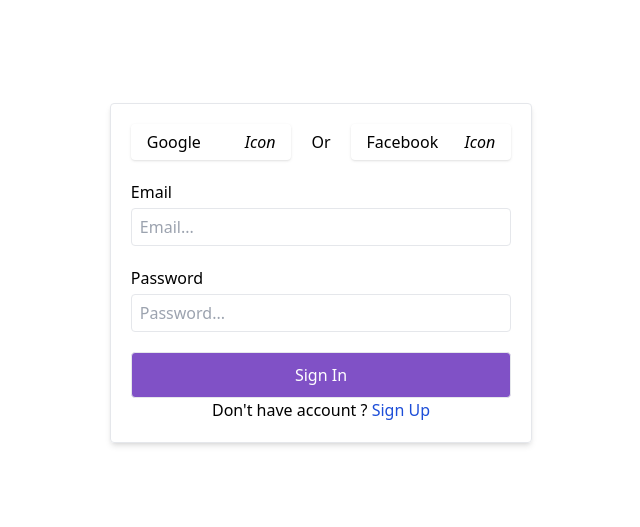
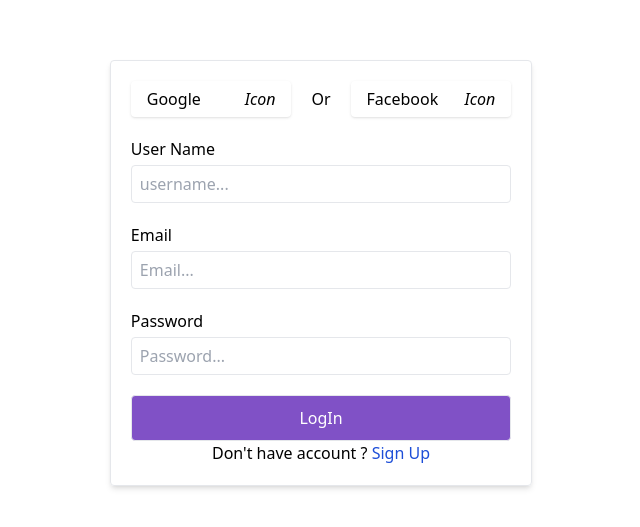
Before and after one commit to Jamshaid-wali123/fyp-project, a React (Vite) app: page /sign-in in a window 1280 px wide. Shown: the part 127-654 px from the top of the page, without its empty margins (319-959 px from the left). Built offline with nearby package versions, Linux system fonts and the light colour scheme.

Commit message:
something you want to name

```diff
--- a/src/components/Navbar.jsx
+++ b/src/components/Navbar.jsx
@@ -1,7 +1,8 @@
-import { Link } from "react-router-dom"
+import { Link, useNavigate } from "react-router-dom"
 import HeroSection from "./HeroSection"
 
 const Navbar = () => {
+  const navigate = useNavigate()
   return (
     <div className={"bg-[url('bg.png')] w-screen h-screen relative"}>
 <nav className=" text-white border-gray-200 dark:bg-gray-900">
@@ -12,7 +13,7 @@
   <div className="flex items-center md:order-2 space-x-3 md:space-x-0 rtl:space-x-reverse">
     <div className="flex gap-2">
     <Link to={'sign-in'}>Login</Link>
-      <button type="button" className="flex text-sm bg-gray-800 rounded-full md:me-0 focus:ring-4 focus:ring-gray-300 dark:focus:ring-gray-600" id="user-menu-button" aria-expanded="false" data-dropdown-toggle="user-dropdown" data-dropdown-placement="bottom">
+      <button onClick={() => navigate('/profile')} type="button" className="flex text-sm bg-gray-800 rounded-full md:me-0 focus:ring-4 focus:ring-gray-300 dark:focus:ring-gray-600" id="user-menu-button" aria-expanded="false" data-dropdown-toggle="user-dropdown" data-dropdown-placement="bottom">
         <span className="sr-only">Open user menu</span>
         <img className="w-8 h-8 rounded-full object-cover" src="https://images.unsplash.com/photo-1494790108377-be9c29b29330?q=80&w=1887&auto=format&fit=crop&ixlib=rb-4.0.3&ixid=M3wxMjA3fDB8MHxwaG90by1wYWdlfHx8fGVufDB8fHx8fA%3D%3D" alt="user photo" />
       </button>
--- a/src/components/MakeProfile.jsx
+++ b/src/components/Profile.jsx
@@ -1,6 +1,6 @@
 import React from "react";
 
-const MakeProfile = () => {
+const Profile = () => {
   return (
     <div className="flex justify-center items-center min-h-screen bg-gray-100">
       <div className="bg-white p-6 rounded-lg shadow-lg w-96">
@@ -16,6 +16,8 @@
           <span className="text-sm text-gray-500 mt-2">Upload Picture</span>
         </div>
         <form className="space-y-4">
+
+          <label>Name</label>
           <input
             type="text"
             name="name"
@@ -23,6 +25,7 @@
             className="w-full p-2 border rounded"
             required
           />
+          <label>Phone no</label>
           <input
             type="tel"
             name="phone"
@@ -30,6 +33,7 @@
             className="w-full p-2 border rounded"
             required
           />
+          <label>Email</label>
           <input
             type="email"
             name="email"
@@ -37,6 +41,7 @@
             className="w-full p-2 border rounded"
             required
           />
+          <label>Blood type</label>
           <input
             type="text"
             name="bloodType"
@@ -44,6 +49,7 @@
             className="w-full p-2 border rounded"
             required
           />
+          <label>Health Condition</label>
           <input
             type="text"
             name="healthCondition"
@@ -51,6 +57,7 @@
             className="w-full p-2 border rounded"
             required
           />
+          <label>Age</label>
           <input
             type="number"
             name="age"
@@ -58,6 +65,7 @@
             className="w-full p-2 border rounded"
             required
           />
+          <label>Weight</label>
           <input
             type="text"
             name="weight"
@@ -65,6 +73,7 @@
             className="w-full p-2 border rounded"
             required
           />
+          <label>Gender</label>
           <input
             type="text"
             name="gender"
@@ -72,6 +81,7 @@
             className="w-full p-2 border rounded"
             required
           />
+          <label>Previous Donation Date</label>
           <input
             type="date"
             name="previousDonationDate"
@@ -91,4 +101,4 @@
   );
 };
 
-export default MakeProfile;
+export default Profile;
--- a/src/pages/auth/SignIn.jsx
+++ b/src/pages/auth/SignIn.jsx
@@ -1,5 +1,7 @@
 import classNames from "classnames";
 import { Link } from "react-router-dom";
+// import googleimage from ""
+// import image from "..//////////../"
 
 const SignIn = () => {
   return (
@@ -34,6 +36,17 @@
         </div>
 
         <div className={classNames("w-full")}>
+        <div className={classNames("mt-5")}>
+            <label>User Name</label>
+            <input
+              type="text"
+              placeholder="username..."
+              className={classNames(
+                "w-full border rounded py-1.5 px-2 mt-1 focus:outline-none"
+              )}
+            />
+          </div>
+
           <div className={classNames("mt-5")}>
             <label>Email</label>
             <input
@@ -62,7 +75,7 @@
             "mt-5 border rounded w-full flex justify-center py-2.5 bg-[#8051C6] text-white"
           )}
         >
-          <button>Sign In</button>
+          <button>LogIn</button>
         </div>
 
         <div>
--- a/src/pages/auth/SignUp.jsx
+++ b/src/pages/auth/SignUp.jsx
@@ -1,7 +1,9 @@
 import { Link } from "react-router-dom";
 import classNames from "classnames";
+import GoogleImg from '../../assets/googlelogo.png'
 
 const SignUp = () => {
+
   return (
     <div className={classNames("flex justify-center my-7 items-center h-screen")}>
       <div
@@ -20,7 +22,7 @@
             )}
           >
             <span>Google</span>
-            <i>Icon</i>
+            <i><google/></i>
           </button>
           <span>Or</span>
           <button
@@ -29,7 +31,7 @@
             )}
           >
             <span>Facebook</span>
-            <i>Icon</i>
+           <img src={GoogleImg} alt="img" />
           </button>
         </div>
 
@@ -98,7 +100,7 @@
         <div>
           Already have an Account?{" "}
           <Link to={"/sign-in"} className={classNames("text-blue-700")}>
-            Sign In
+            Login
           </Link>
         </div>
       </div>
--- a/src/pages/home/Home.jsx
+++ b/src/pages/home/Home.jsx
@@ -2,17 +2,17 @@
 import CreateProfile from "../../components/OurGoalSection"
 import Navbar from "../../components/Navbar"
 import EligibilityScreening from "../../components/EligibilitySection"
-import MakeProfile from "../../Components/MakeProfile"
+import MakeProfile from "../../Components/Profile"
 import Footer from "../../components/Footer"
 
 const Home = () => {
   return (
-    <div className=" overflow-hidden">
+    <div className="overflow-hidden">
     <Navbar/>
     <CreateProfile/>
     <EligibilityScreening/>
     <AppointmentForm/>
-    <MakeProfile/>
+    {/* <MakeProfile/> */}
     <Footer/>
     </div>
   )
--- a/src/routes/Index.jsx
+++ b/src/routes/Index.jsx
@@ -2,6 +2,7 @@
 import SignIn from '../pages/auth/SignIn'
 import Home from '../pages/home/Home'
 import { Route, Routes } from 'react-router-dom'
+import Profile from '../Components/Profile'
 
 const Index = () => {
   const links = [
@@ -16,6 +17,10 @@
     {
       path:'/sign-in',
       page:SignIn
+    },
+    {
+      path:'/profile',
+      page:Profile
     }
   ]
   return (
```
Also changed, not shown: src/assets/facebook-logo.png (added), src/assets/googlelogo.png (added).
